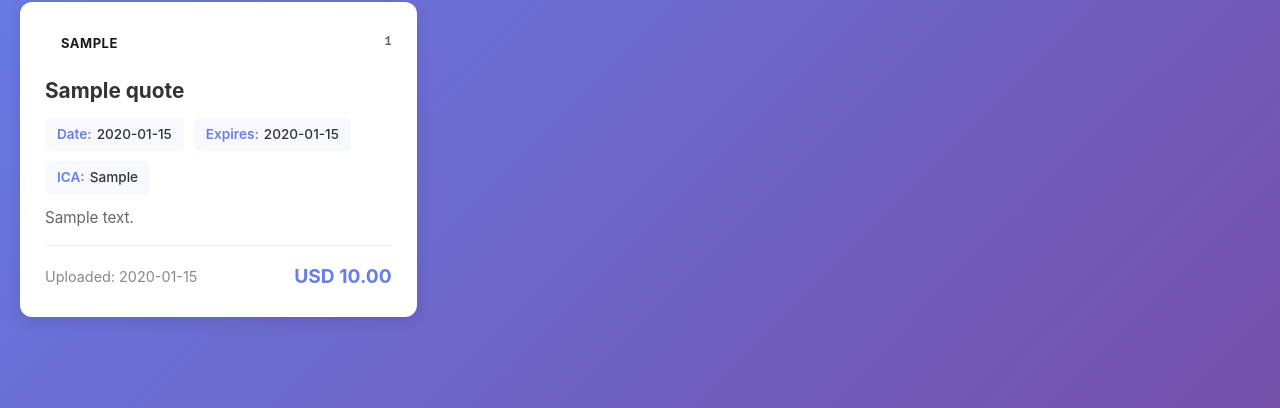
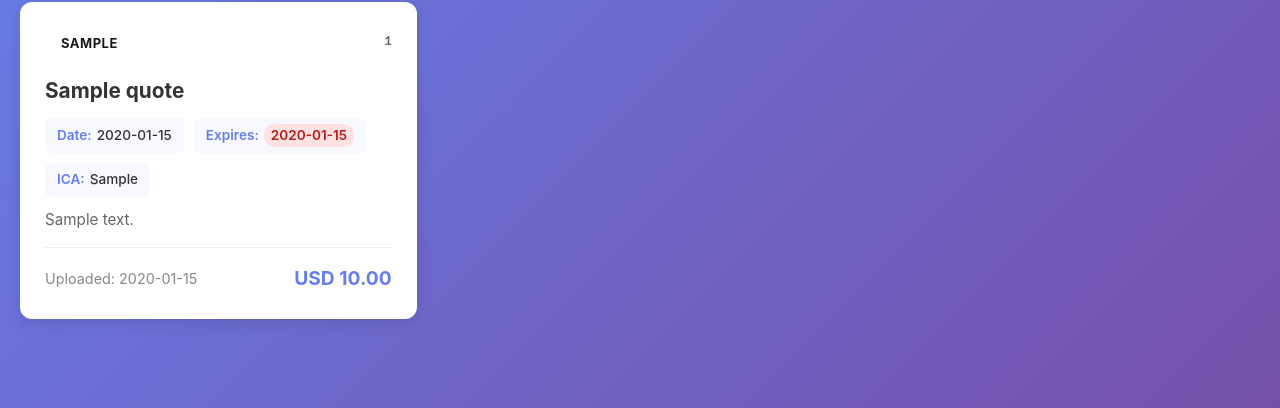
Before and after one commit to geeteq/quote-management, a Flask app: page /admin/projects/1/quotes in a window 1280 px wide. Shown: the part 183-591 px from the top of the page. Run offline with Flask 3, Linux system fonts and the light colour scheme; tables that the repository leaves empty hold one stand-in row (values such as "Sample post").

Commit message:
Highlight expired quote dates with red pill on card list
Adds expired-date CSS class to expiry date values that are past today,
rendering them as a red pill for quick visual identification.

Co-Authored-By: Claude Sonnet 4.6 <noreply@anthropic.com>

```diff
--- a/app.py
+++ b/app.py
@@ -37,7 +37,8 @@ BASE_HREF = _base + '/'
 
 @app.context_processor
 def inject_base_href():
-    return {'base_href': BASE_HREF}
+    from datetime import date
+    return {'base_href': BASE_HREF, 'today': date.today().isoformat()}
 
 
 ALLOWED_EXTENSIONS = {'pdf'}
--- a/static/style.css
+++ b/static/style.css
@@ -241,6 +241,14 @@ button:hover {
 .metadata-value {
     color: #333;
     font-weight: 500;
+}
+
+.metadata-value.expired-date {
+    color: #b91c1c;
+    background: #fee2e2;
+    padding: 1px 7px;
+    border-radius: 10px;
+    font-weight: 600;
 }
 
 .description {
--- a/templates/admin/project_quotes.html
+++ b/templates/admin/project_quotes.html
@@ -45,7 +45,7 @@
                         </div>
                         <div class="metadata-item">
                             <span class="metadata-label">Expires:</span>
-                            <span class="metadata-value">{{ quote.expiry_date or 'N/A' }}</span>
+                            <span class="metadata-value{% if quote.expiry_date and quote.expiry_date < today %} expired-date{% endif %}">{{ quote.expiry_date or 'N/A' }}</span>
                         </div>
                         {% if quote.ica %}
                         <div class="metadata-item">
--- a/templates/admin/tenant_projects.html
+++ b/templates/admin/tenant_projects.html
@@ -64,7 +64,7 @@
                             </div>
                             <div class="metadata-item">
                                 <span class="metadata-label">Expires:</span>
-                                <span class="metadata-value">{{ quote.expiry_date or 'N/A' }}</span>
+                                <span class="metadata-value{% if quote.expiry_date and quote.expiry_date < today %} expired-date{% endif %}">{{ quote.expiry_date or 'N/A' }}</span>
                             </div>
                             {% if quote.ica %}
                             <div class="metadata-item">
--- a/templates/index.html
+++ b/templates/index.html
@@ -91,7 +91,7 @@
                             </div>
                             <div class="metadata-item">
                                 <span class="metadata-label">Expires:</span>
-                                <span class="metadata-value">{{ quote.expiry_date or 'N/A' }}</span>
+                                <span class="metadata-value{% if quote.expiry_date and quote.expiry_date < today %} expired-date{% endif %}">{{ quote.expiry_date or 'N/A' }}</span>
                             </div>
                         </div>
                         <p class="description">{{ quote.description }}</p>
--- a/templates/index_new.html
+++ b/templates/index_new.html
@@ -372,7 +372,7 @@
                         </div>
                         <div class="metadata-item">
                             <span class="metadata-label">Expires:</span>
-                            <span class="metadata-value">${quote.expiry_date || 'N/A'}</span>
+                            <span class="metadata-value${quote.expiry_date && quote.expiry_date < new Date().toISOString().split('T')[0] ? ' expired-date' : ''}">${quote.expiry_date || 'N/A'}</span>
                         </div>
                         ${quote.ica ? `
                         <div class="metadata-item">
```
